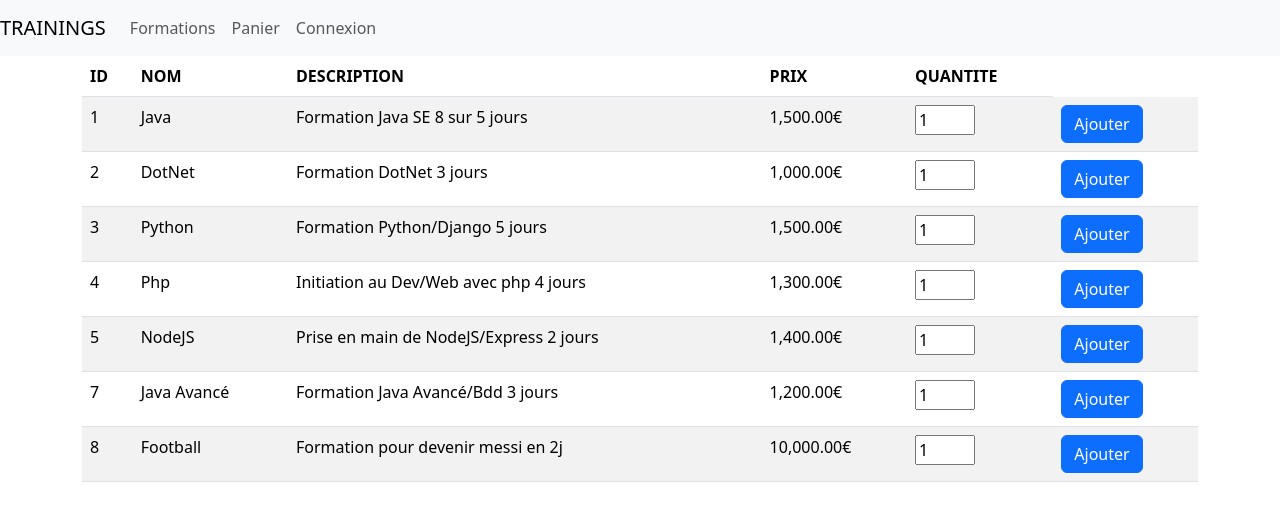
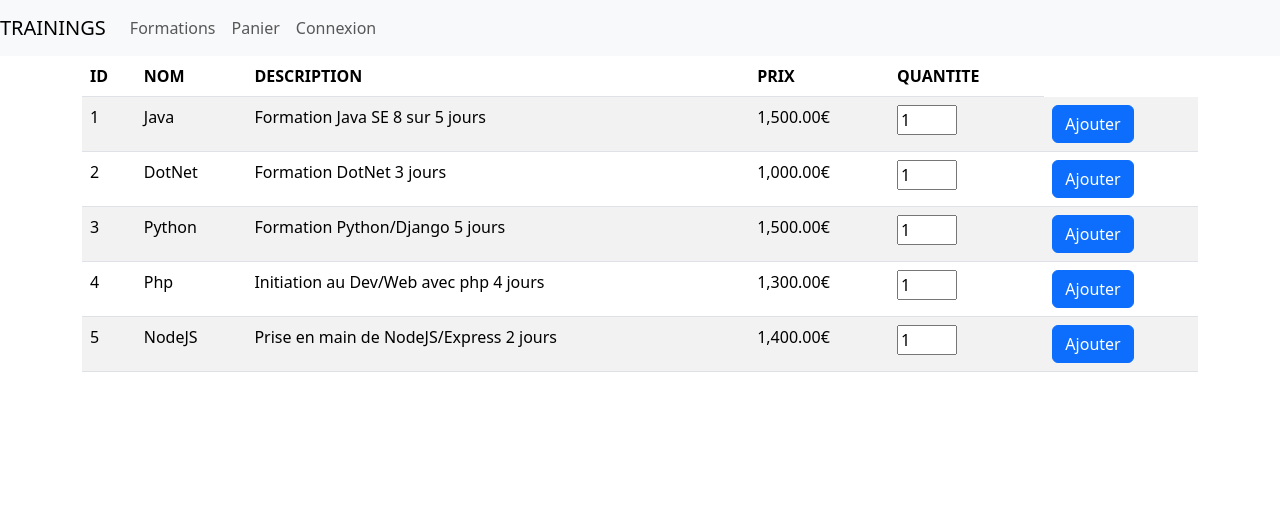
Before and after one commit to Arthur40480/Training_Angular, an Angular app: page /trainings in a window 1280 px wide. Shown: the top 520 px of the page. Built offline with nearby package versions, Linux system fonts and the light colour scheme; data requests are answered from the project's data file.

Commit message:
Ajout requête DELETE

```diff
--- a/db.json
+++ b/db.json
@@ -34,20 +34,6 @@
       "description": "Prise en main de NodeJS/Express 2 jours",
       "price": 1400,
       "quantity": 1
-    },
-    {
-      "id": 7,
-      "name": "Java Avancé",
-      "description": "Formation Java Avancé/Bdd 3 jours",
-      "price": 1200,
-      "quantity": 1
-    },
-    {
-      "name": "Football",
-      "description": "Formation pour devenir messi en 2j",
-      "price": "10000",
-      "quantity": 1,
-      "id": 8
     }
   ],
   "users": [
--- a/src/app/components/admin-data-form/admin-data-form.component.ts
+++ b/src/app/components/admin-data-form/admin-data-form.component.ts
@@ -28,4 +28,5 @@ export class AdminDataFormComponent implements OnInit {
   createTraining() {
     this.apiService.addTraining(new Training(this.myForm.value.name, this.myForm.value.description, this.myForm.value.price));
   }
+
 }
--- a/src/app/components/admin/admin.component.html
+++ b/src/app/components/admin/admin.component.html
@@ -16,7 +16,7 @@
                     <td>{{training.description}}</td>
                     <td>{{training.price | number:'0.2'}}€</td>
                     <td><a class="btn btn-success">Mis à jour</a></td>
-                    <td><a class="btn btn-danger">Supprimer</a></td>
+                    <td><a class="btn btn-danger" (click)="deleteTraining(training)">Supprimer</a></td>
                 </tr>
                 <a class="btn btn-primary" routerLink="/admin-data-form">Ajouter une formation</a>
             </tbody>
--- a/src/app/components/admin/admin.component.ts
+++ b/src/app/components/admin/admin.component.ts
@@ -18,6 +18,9 @@ export class AdminComponent implements OnInit {
     this.getAllTrainings();
   }
 
+  /**
+   * Fonction pour récupérer les formations depuis la bdd
+   */
   getAllTrainings() {
     this.apiService.getTrainings().subscribe({
       next : (data) => this.listTrainings = data,
@@ -25,4 +28,21 @@ export class AdminComponent implements OnInit {
       complete : () => this.error = null
     })
   }
+
+    /**
+   * Fonction pour supprimer une formation
+   */
+    deleteTraining(training: Training) {
+      if(training.id !== undefined) {
+        this.apiService.deleteTraining(training.id).subscribe({
+          next: response => {
+            console.log("Formation supprimée avec succès :", response);
+            this.getAllTrainings();
+          },
+          error: error => {
+            console.error("Une erreur s'est produite lors de la suppression de la formation :", error);
+          }
+        });
+      }
+    }
 }
--- a/src/app/services/api.service.ts
+++ b/src/app/services/api.service.ts
@@ -3,6 +3,7 @@ import { Injectable } from '@angular/core';
 import { Training } from '../model/training.model';
 import { User } from '../model/user.model';
 import { environment } from 'src/environments/environment';
+import { env } from 'process';
 
 @Injectable({
   providedIn: 'root'
@@ -24,7 +25,6 @@ export class ApiService {
   }
 
   public addTraining(training: Training) {
-    console.log("envoyer")
     this.http.post<Training>(environment.host + "/trainings", training).subscribe(
       response => {
         console.log("Formation ajoutée avec succès :", response);
@@ -34,4 +34,8 @@ export class ApiService {
       }
     );
   }
+
+  public deleteTraining(id : number) {
+    return this.http.delete(environment.host + "/trainings/" + id);
+  }
 }
--- a/src/app/services/authenticate.service.ts
+++ b/src/app/services/authenticate.service.ts
@@ -38,7 +38,6 @@ export class AuthenticateService {
       this.connectedUser = this.getUserfromLocalStorage()
       return true;
     }else {
-      console.log("L'utilisateur n'existe pas !");
       return false;
     }
   }
@@ -86,14 +85,11 @@ export class AuthenticateService {
     if(this.connectedUser) {
       const isAdmin= this.connectedUser.roles.includes("ADMIN");
       if(isAdmin) {
-        console.log("C'est un ADMIN");
         return true;
       }else{
-        console.log("Ce n'est pas un ADMIN");
         return false;
       }
     }
-    console.log("Aucun utilisateur connecté");
     return false;
   }
 }
```
